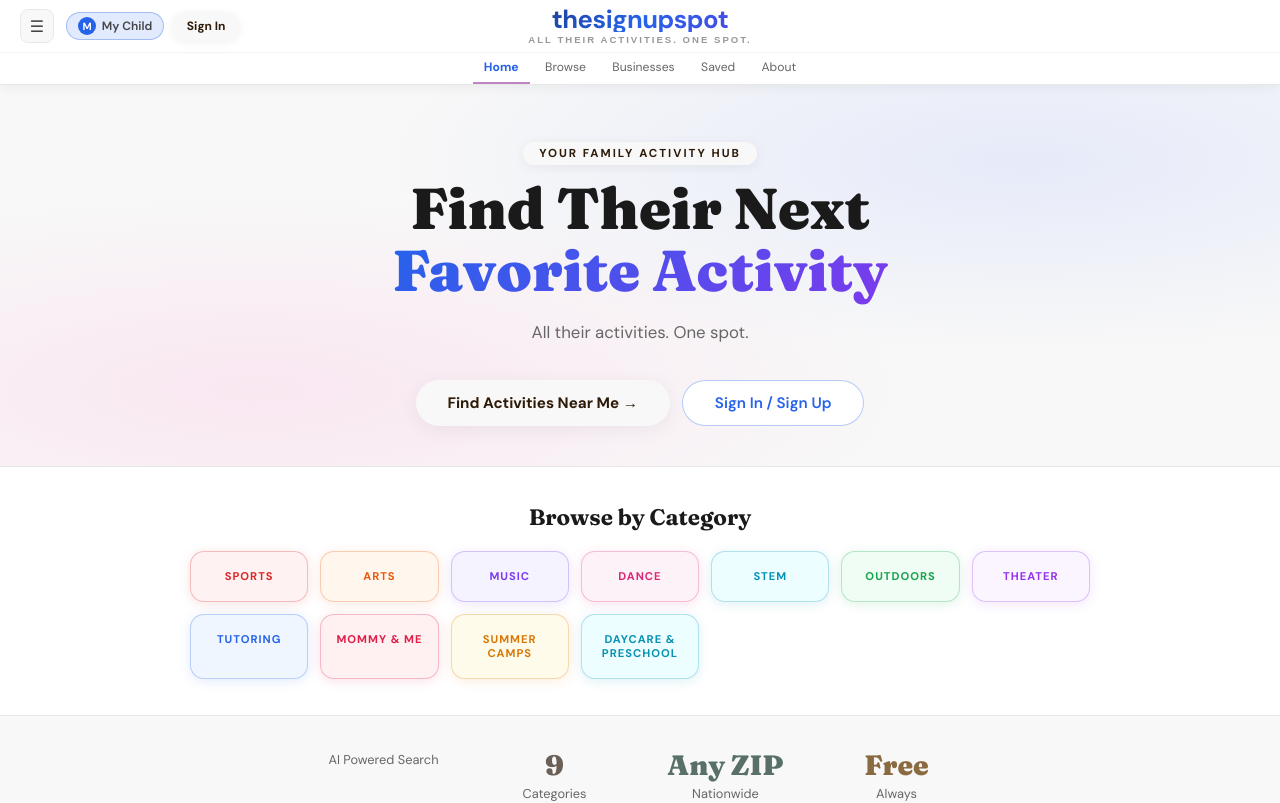
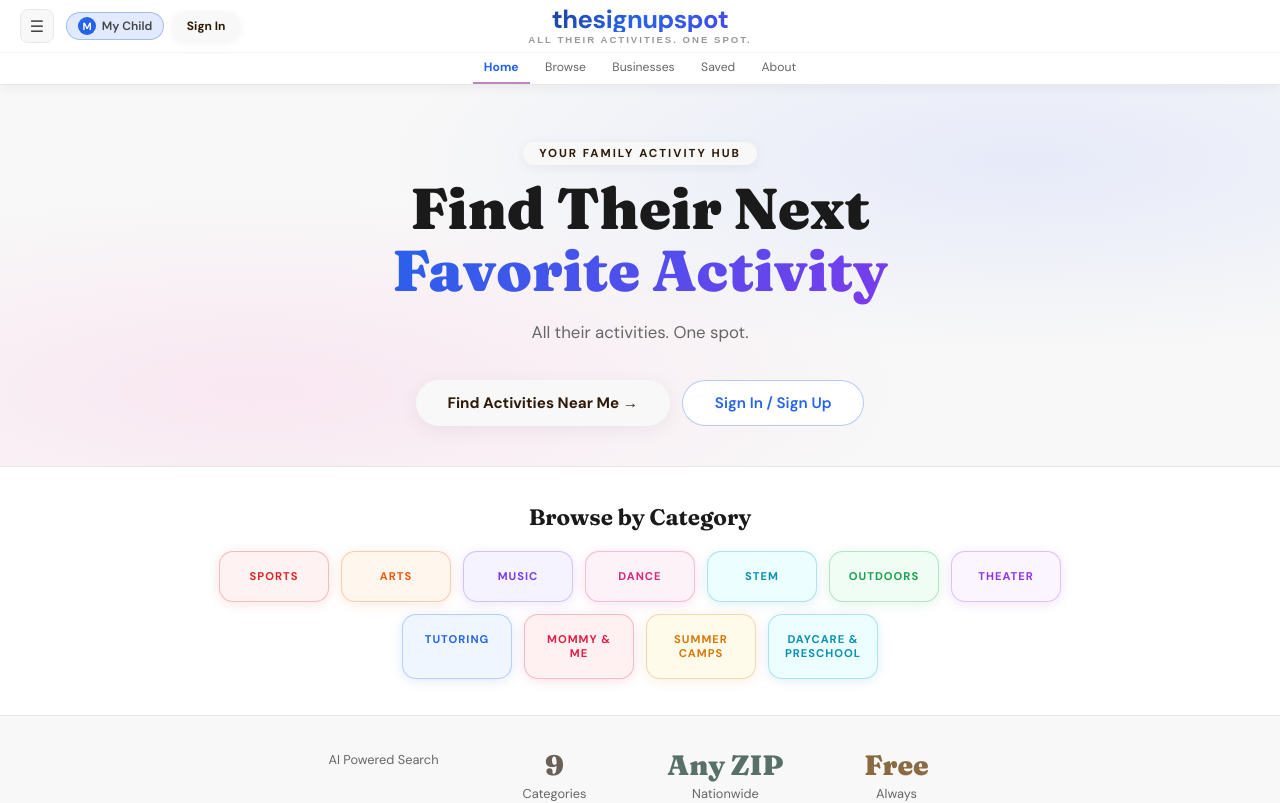
Before and after one commit to kmfields28/The-sign-up-spot, a React (Create React App) app: page / in a window 1280 px wide. Shown: the top 803 px of the page. Built offline with nearby package versions, Linux system fonts and the light colour scheme.

Commit message:
Center category buttons with flexbox

```diff
--- a/src/App.jsx
+++ b/src/App.jsx
@@ -984,10 +984,10 @@ function HomePage({ onNavigate, onOpenAuth }) {
 
       <div style={{ padding:"2.25rem 1.5rem", background:T.bg }}>
         <h2 style={{ fontFamily:"'Fraunces',serif", color:T.text, fontSize:"1.4rem", marginBottom:"1.25rem", textAlign:"center" }}>Browse by Category</h2>
-        <div style={{ display:"grid", gridTemplateColumns:"repeat(auto-fill,minmax(110px,1fr))", gap:"0.75rem", maxWidth:"900px", margin:"0 auto" }}>
+        <div style={{ display:"flex", flexWrap:"wrap", gap:"0.75rem", maxWidth:"900px", margin:"0 auto", justifyContent:"center" }}>
           {CATEGORIES.map((cat, i) => (
             <button key={cat.label} onClick={() => onNavigate("browse", { category:cat.label })}
-              style={{ background:cat.bg, border:"1.5px solid "+cat.color+"44", borderRadius:"14px", padding:"1.1rem 0.75rem", cursor:"pointer", textAlign:"center", transition:"all 0.2s", display:"flex", flexDirection:"column", alignItems:"center", gap:"0.4rem", boxShadow:"0 2px 12px "+cat.color+"22", fontFamily:"inherit" }}
+              style={{ background:cat.bg, border:"1.5px solid "+cat.color+"44", borderRadius:"14px", padding:"1.1rem 0.75rem", cursor:"pointer", textAlign:"center", transition:"all 0.2s", display:"flex", flexDirection:"column", alignItems:"center", gap:"0.4rem", boxShadow:"0 2px 12px "+cat.color+"22", fontFamily:"inherit", width:"110px", flexShrink:0 }}
               onMouseEnter={e => { e.currentTarget.style.borderColor=cat.color; e.currentTarget.style.transform="translateY(-4px)"; e.currentTarget.style.boxShadow="0 8px 24px "+cat.color+"44"; }}
               onMouseLeave={e => { e.currentTarget.style.borderColor=cat.color+"44"; e.currentTarget.style.transform="translateY(0)"; e.currentTarget.style.boxShadow="0 2px 12px "+cat.color+"22"; }}>
 
```
